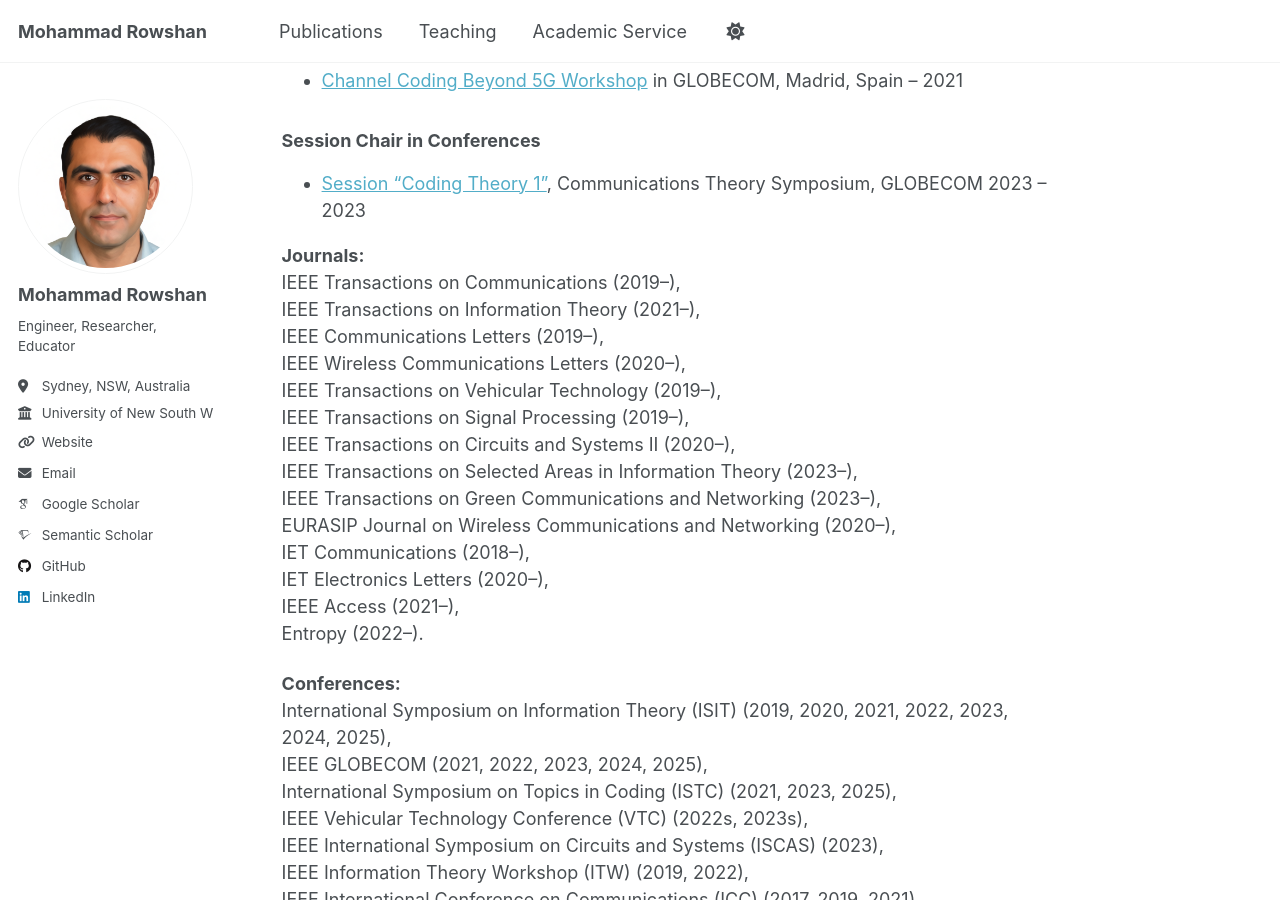
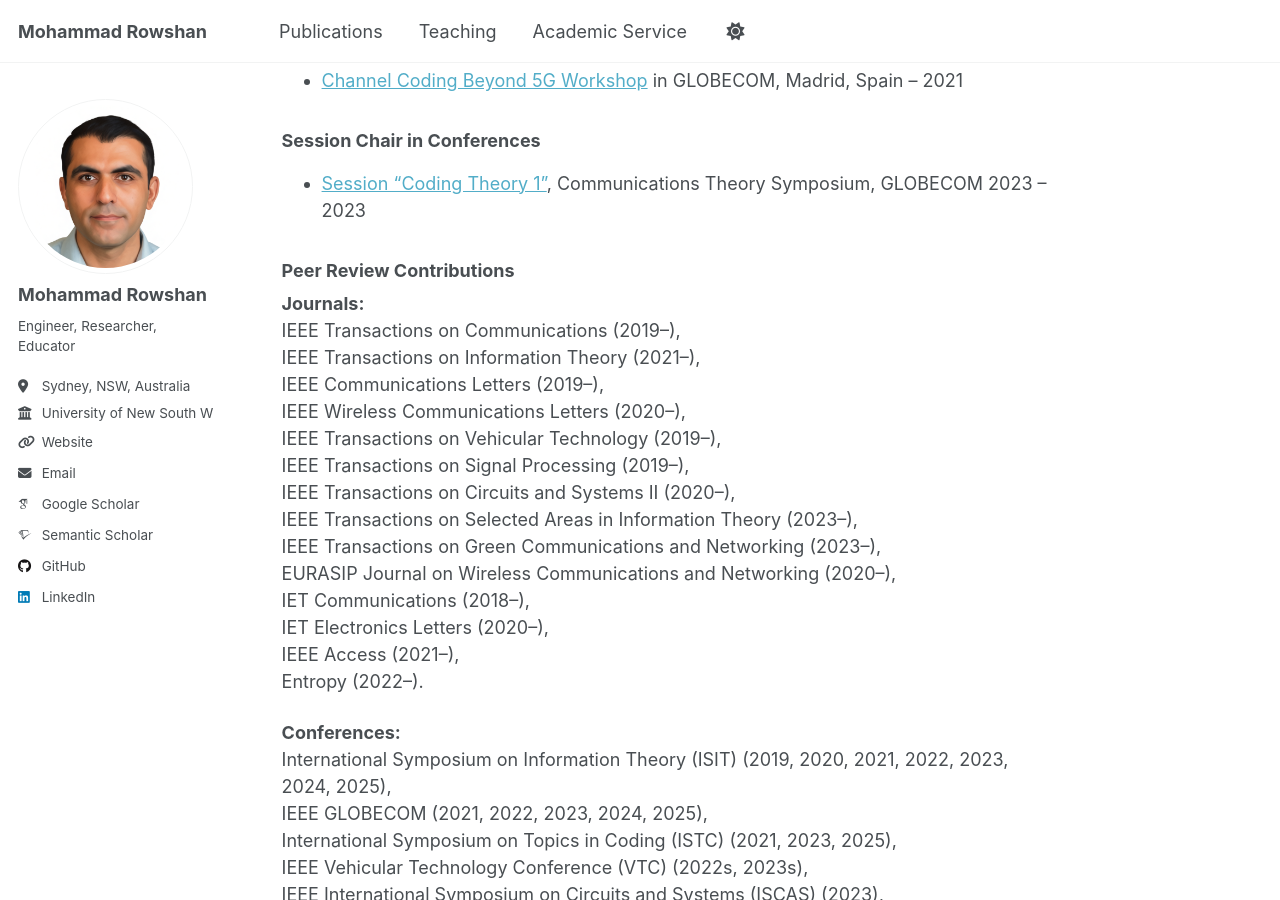
Before and after one commit to mohammad-rowshan/mohammad-rowshan.github.io, a Jekyll site: the page built from _pages/academic-services.md, in a window 1280 px wide and 900 px high, scrolled down 1841 px. Built offline with Jekyll 4.4.1, drawn with Linux system fonts in a browser that asks for light colours; some web fonts are replaced; a script that is not in the unit is left out; comment, search, counter and statistics services are not loaded.

Commit message:
Update academic-services.md

```diff
--- a/_pages/academic-services.md
+++ b/_pages/academic-services.md
@@ -67,6 +67,7 @@ author_profile: true
 
 - [Session “Coding Theory 1”](https://globecom2023.ieee-globecom.org/program/technical-program-day-1), Communications Theory Symposium, GLOBECOM 2023 – 2023
 
+### Peer Review Contributions
 
 **Journals:**
 IEEE Transactions on Communications (2019–),
```
